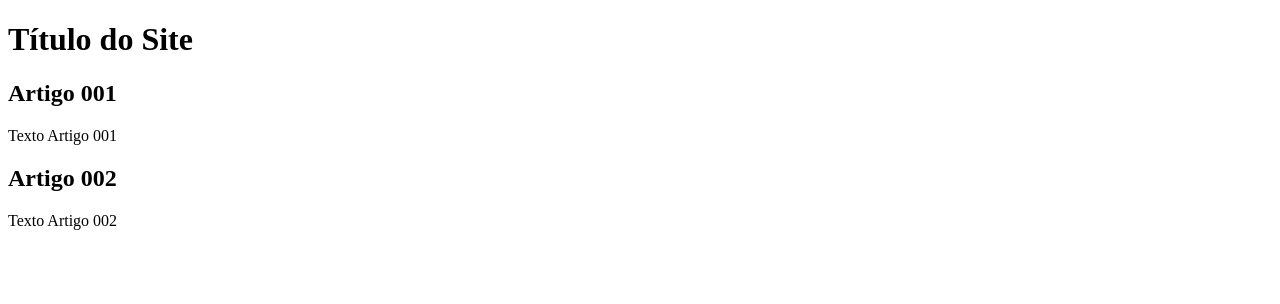
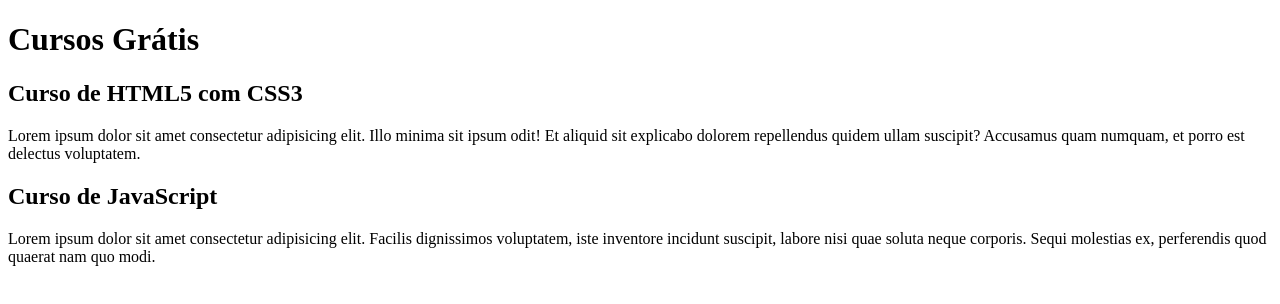
Before and after one commit to RaianeBatista/Projeto-Site, a plain HTML site: page index.html in a window 1280 px wide. Drawn offline with Linux system fonts and the light colour scheme.

Commit message:
Comecei a escrever o conteúdo

```diff
--- a/index.html
+++ b/index.html
@@ -8,15 +8,15 @@
 <body>
     <main>
         <header>
-            <h1>Título do Site</h1>
+            <h1>Cursos Grátis</h1>
         </header>
         <article>
-            <h2>Artigo 001</h2>
-            <p>Texto Artigo 001</p>
+            <h2>Curso de HTML5 com CSS3</h2>
+            <p>Lorem ipsum dolor sit amet consectetur adipisicing elit. Illo minima sit ipsum odit! Et aliquid sit explicabo dolorem repellendus quidem ullam suscipit? Accusamus quam numquam, et porro est delectus voluptatem.</p>
         </article>
         <article>
-            <h2>Artigo 002</h2>
-            <p>Texto Artigo 002</p>
+            <h2>Curso de JavaScript</h2>
+            <p>Lorem ipsum dolor sit amet consectetur adipisicing elit. Facilis dignissimos voluptatem, iste inventore incidunt suscipit, labore nisi quae soluta neque corporis. Sequi molestias ex, perferendis quod quaerat nam quo modi.</p>
         </article>
     </main>
 </body>
```
